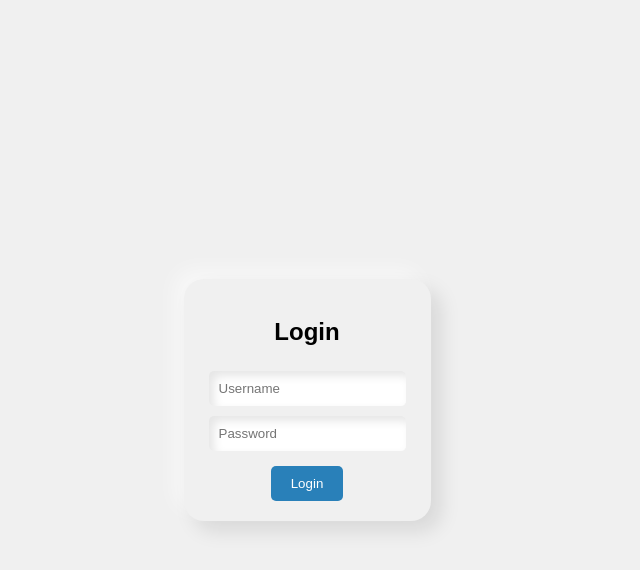
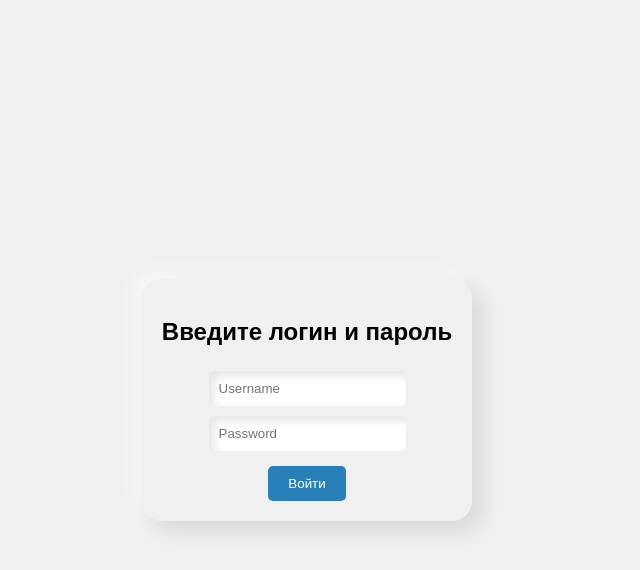
Before and after one commit to nemo-ver/neftika-card-app1, a Flask app: page /login in a window 1280 px wide. Shown: the top 570 px of the page, without its empty margins (333-973 px from the left). Run offline with Flask 3, Linux system fonts and the light colour scheme.

Commit message:
login page fix

```diff
--- a/templates/login.html
+++ b/templates/login.html
@@ -1,7 +1,7 @@
 <!DOCTYPE html>
 <html>
 <head>
-    <title>Login</title>
+    <title>Авторизация</title>
     <style>
         body {
             background-color: #f0f0f0;
@@ -55,11 +55,11 @@
 </head>
 <body>
     <div class="login-container">
-        <h2>Login</h2>
+        <h2>Введите логин и пароль</h2>
         <form class="login-form" method="post" action="/login">
             <input class="form-input" type="text" name="username" placeholder="Username" required>
             <input class="form-input" type="password" name="password" placeholder="Password" required>
-            <button class="form-submit" type="submit">Login</button>
+            <button class="form-submit" type="submit">Войти</button>
         </form>
     </div>
 </body>
```
